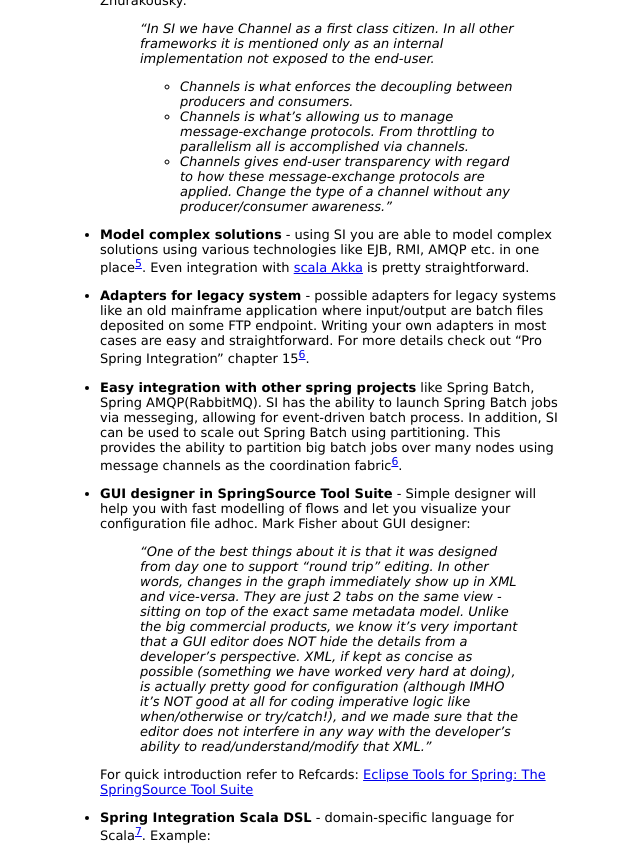
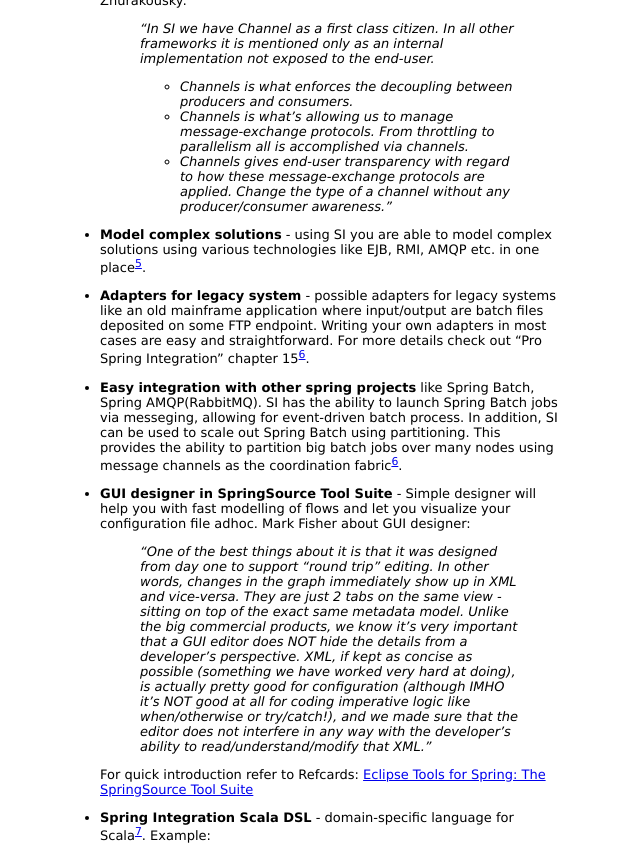
Before and after one commit to kgrodzicki/kgrodzicki.github.com, a Jekyll site: the page built from _posts/2011-08-11-spring-integration.markdown, in a window 1280 px wide and 900 px high, scrolled down 1521 px, cut to the strip 0-852 px from the top of the window. Shown: the whole strip, without its empty margins (330-970 px from the left). Built offline with Jekyll 4.4.1, drawn with Linux system fonts in a browser that asks for light colours; Markdown is read by kramdown in place of the engine named in the settings.

Commit message:
remove akka mention

```diff
--- a/_posts/2011-08-11-spring-integration.markdown
+++ b/_posts/2011-08-11-spring-integration.markdown
@@ -55,7 +55,7 @@
 >  * _Channels gives end-user transparency with regard to how these message-exchange protocols are applied. Change the type of a channel without any producer/consumer awareness."_
 
 * __Model complex solutions__ - using SI you are able to model complex solutions using various technologies
-like EJB, RMI, AMQP etc. in one place[^dsblog]. Even integration with [scala Akka](http://bit.ly/rtkXQ8) is pretty straightforward.
+like EJB, RMI, AMQP etc. in one place[^dsblog].
 
 * __Adapters for legacy system__ - possible adapters for legacy systems like an old mainframe
 application where input/output are batch files deposited on some FTP endpoint. Writing your own adapters in most cases are easy and straightforward. For more
```
